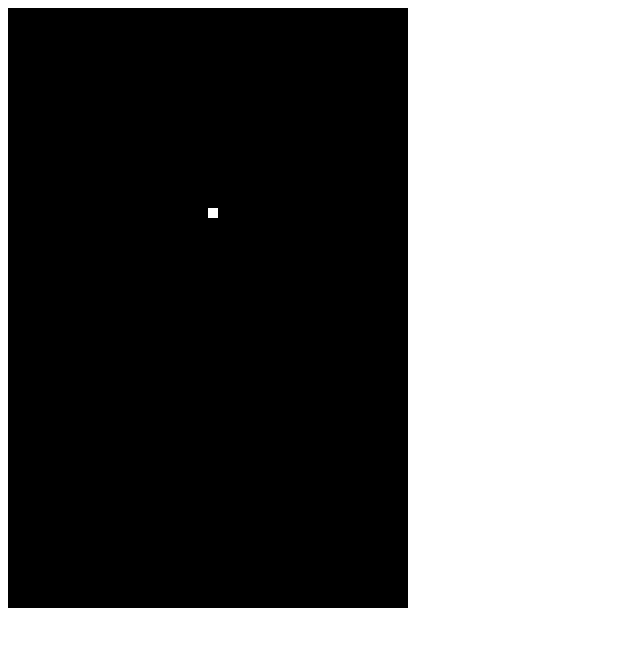
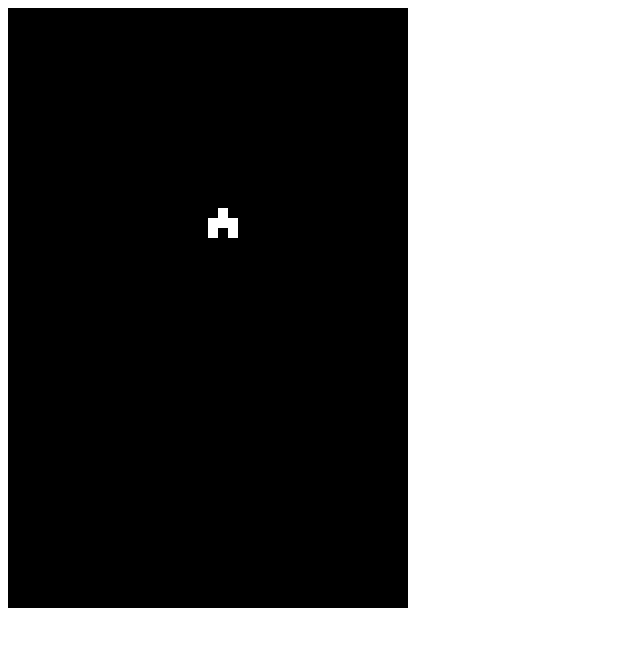
Before and after one commit to Aceywr/polish, a plain HTML site: page game_engine/index.html in a window 1280 px wide. Shown: the whole page, without its empty margins (0-640 px from the left). Drawn offline with Linux system fonts and the light colour scheme.

Commit message:
物体绘制及简单移动

```diff
--- a/game_engine/index.html
+++ b/game_engine/index.html
@@ -18,15 +18,29 @@
 
                 // define block
                 var Block = function () {
-                    this.width = 10;
-                    this.height = 10;
-
                     this.pos = {
                         x : 200,
                         y : 200
                     };
-                    this.vel = 5;
+                    this.vel = 10;
+                    this.createPlayer = function (player, offset) {
+                        for (var i = 0; i < player.length; i++ ){
+                            for(var n = 0; n <player[i].length; n++) {
+                                if (player[i][n] === 1) {
+                                    ctx.fillStyle = 'white';
+                                    ctx.fillRect((n*10) + offset.x, (i*10) + offset.y,10, 10);
+                                }
+                            }
+                        }
+                    }
                 }
+
+                // define player
+                var player = [
+                    [0,1,0],
+                    [1,1,1],
+                    [1,0,1]
+                ]
 
                 Block.prototype.go = function () {
                     this.pos.y -= this.vel;
@@ -57,6 +71,7 @@
 
                 //init block
                 var block = new Block();
+                block.createPlayer(player, block.pos);
 
                 // draw
                 ctx.fillStyle = "black";
@@ -80,9 +95,7 @@
                     // draw
                     ctx.fillStyle = "black";
                     ctx.fillRect(0,0,canvas.width, canvas.height);
-                    ctx.fillStyle = "white";
-                    ctx.fillRect(block.pos.x, block.pos.y, block.width, block.height);
-
+                    block.createPlayer(player, block.pos);
                     requestAnimationFrame(loop);
                 })();
             };
```
